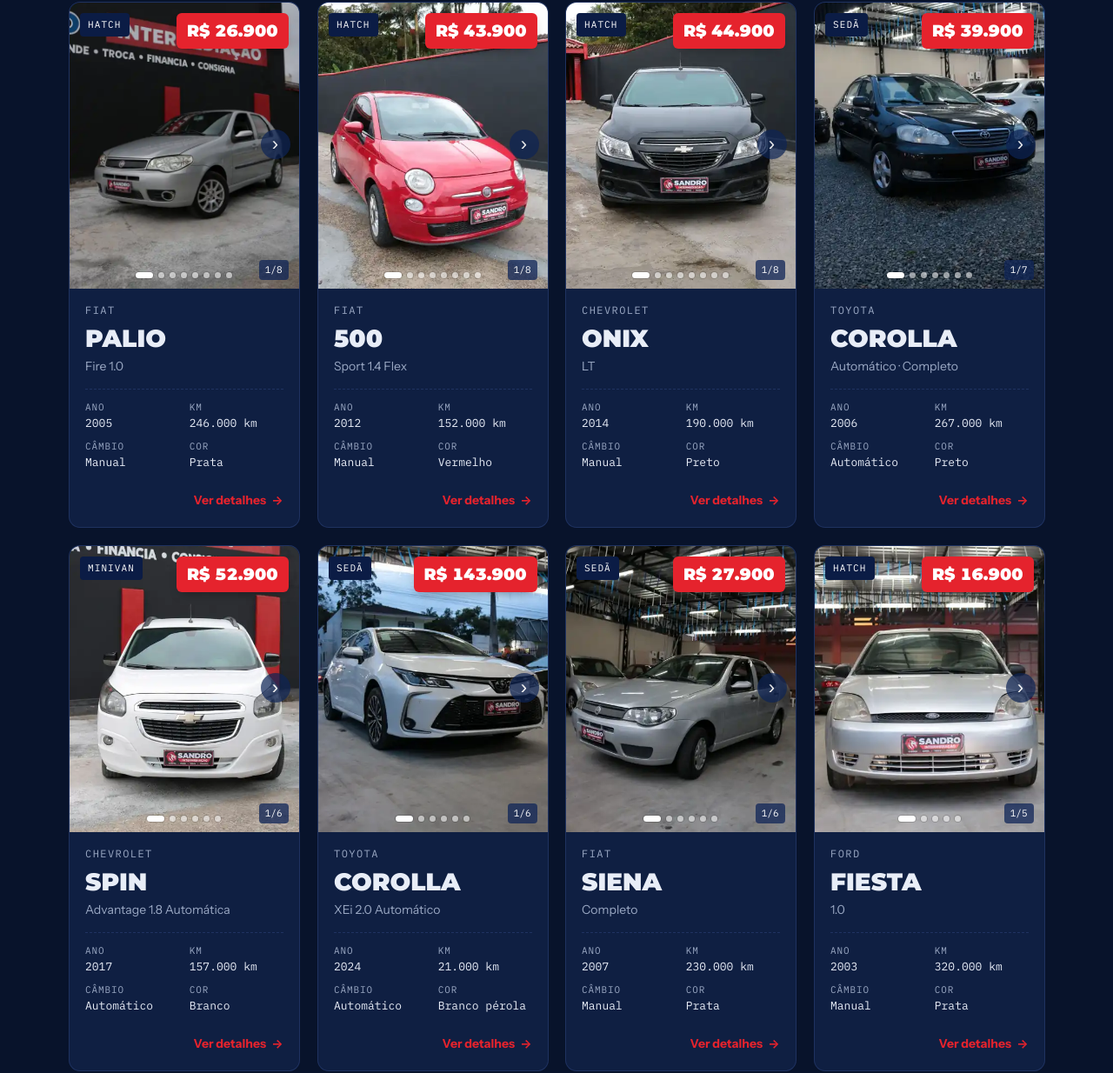
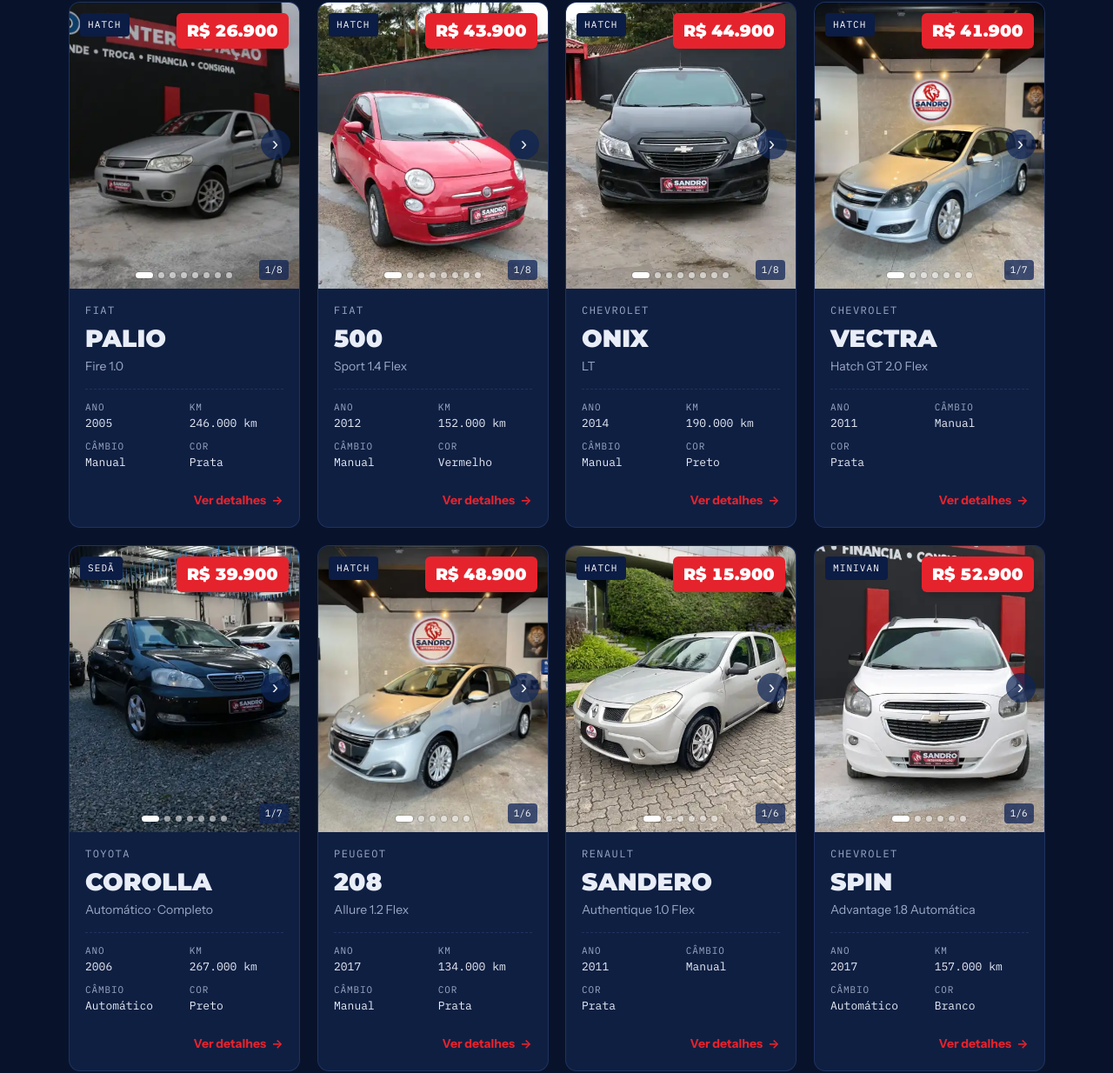
Before and after one commit to mrr-svg/sandrointermediacao, a plain HTML site: page index.html in a window 1280 px wide. Shown: the part 971-2205 px from the top of the page at 87% size. Drawn offline with Linux system fonts and the light colour scheme.

Commit message:
Adiciona Peugeot 208 Allure, Vectra Hatch GT e Sandero Authentique
Co-Authored-By: Claude Opus 5.5 <noreply@anthropic.com>
Claude-Session: https://claude.ai/code/session_01Ebmg5KrFAMJPcXewfJN8UV

```diff
--- a/index.html
+++ b/index.html
@@ -412,6 +412,18 @@ dialog::backdrop{background:rgba(5,12,30,.7);backdrop-filter:blur(3px)}
 const WHATS = "5547991472823";
 
 const CARS = [
+  {id:"p208", make:"Peugeot", model:"208", ver:"Allure 1.2 Flex", type:"Hatch", shape:"hatch", color:"#b8bec6", colorName:"Prata",
+   year:"2017", y:2017, km:134000, cambio:"Manual", comb:"Flex", portas:4, price:48900,
+   opts:["Sem leilão/sinistro","Central multimídia","Teto panorâmico","Ar-condicionado digital","Sensor de estacionamento","Volante multifuncional","Painel digital e analógico","Direção elétrica","Vidros elétricos nas 4 portas","Rodas de liga leve","Faróis de milha","Desembaçador traseiro","Manual e chave reserva","4 pneus bons"],
+   fotos:["fotos/p208-1.webp","fotos/p208-2.webp","fotos/p208-3.webp","fotos/p208-4.webp","fotos/p208-5.webp","fotos/p208-6.webp"]},
+  {id:"vectra", make:"Chevrolet", model:"Vectra", ver:"Hatch GT 2.0 Flex", type:"Hatch", shape:"hatch", color:"#b9c7d3", colorName:"Prata",
+   year:"2011", y:2011, km:null, cambio:"Manual", comb:"Flex", portas:4, price:41900,
+   opts:["Sem leilão/sinistro","Ar-condicionado","Direção hidráulica","Vidros elétricos nas 4 portas","Rodas de liga leve","Faróis de milha","Painel digital e analógico","Rádio original","Desembaçador traseiro"],
+   fotos:["fotos/vectra-1.webp","fotos/vectra-2.webp","fotos/vectra-3.webp","fotos/vectra-4.webp","fotos/vectra-5.webp","fotos/vectra-6.webp","fotos/vectra-7.webp"]},
+  {id:"sandero", make:"Renault", model:"Sandero", ver:"Authentique 1.0 Flex", type:"Hatch", shape:"hatch", color:"#b8bec6", colorName:"Prata",
+   year:"2011", y:2011, km:null, cambio:"Manual", comb:"Flex", portas:4, price:15900,
+   opts:["Abaixo da FIPE (R$ 25.200)","Sem leilão/sinistro","Rádio/USB","Painel analógico e digital","Pneus bons","Desembaçador traseiro"],
+   fotos:["fotos/sandero-1.webp","fotos/sandero-2.webp","fotos/sandero-3.webp","fotos/sandero-4.webp","fotos/sandero-5.webp","fotos/sandero-6.webp"]},
   {id:"spin", make:"Chevrolet", model:"Spin", ver:"Advantage 1.8 Automática", type:"Minivan", shape:"hatch", color:"#f2f3f5", colorName:"Branco",
    year:"2017", y:2017, km:157000, cambio:"Automático", comb:"Flex", portas:4, price:52900,
    opts:["Motor 1.8","5 lugares","Câmbio automático","Central multimídia","Comandos no volante","Sensor de estacionamento","Rodas de liga leve","Ar-condicionado"],
```
Also changed, not shown: fotos/p208-1.webp (added), fotos/p208-2.webp (added), fotos/p208-3.webp (added), fotos/p208-4.webp (added), fotos/p208-5.webp (added), fotos/p208-6.webp (added), fotos/sandero-1.webp (added), fotos/sandero-2.webp (added), fotos/sandero-3.webp (added), fotos/sandero-4.webp (added), fotos/sandero-5.webp (added), fotos/sandero-6.webp (added), fotos/vectra-1.webp (added), fotos/vectra-2.webp (added), 5 more files.
